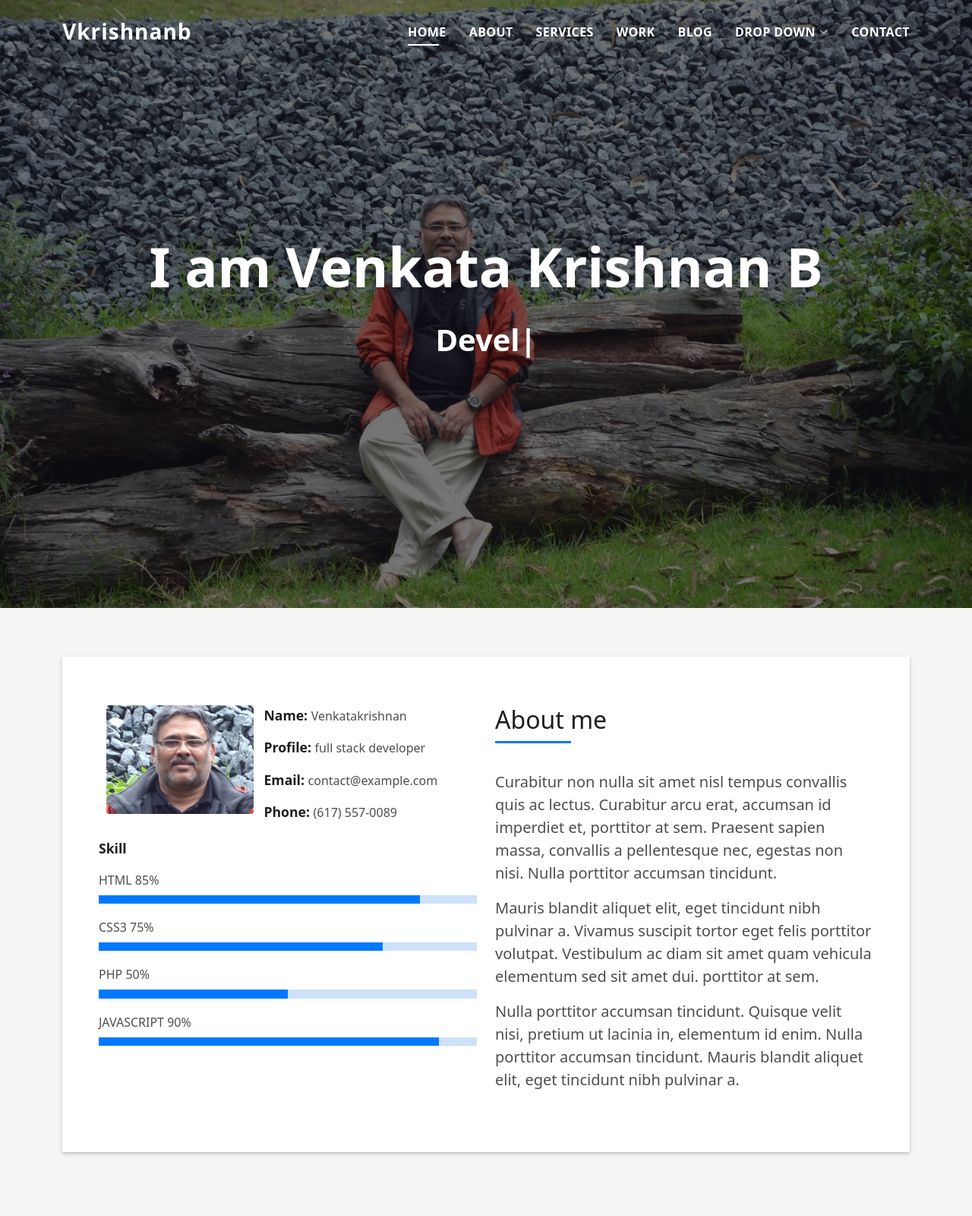
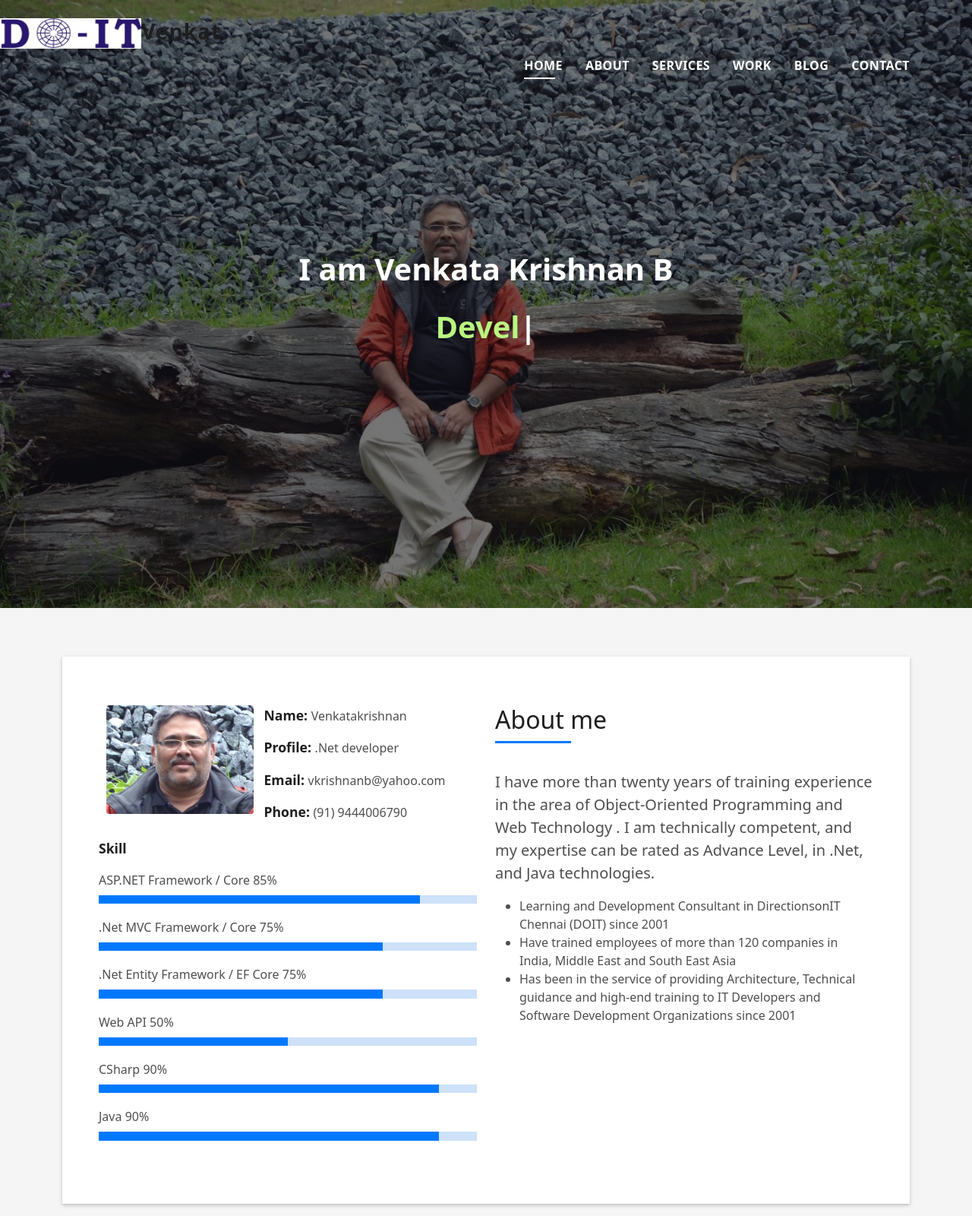
Before and after one commit to VKRISHNANB/VKRISHNANB.github.io, a plain HTML site: page index.html in a window 1280 px wide. Shown: the top 1600 px of the page at 76% size. Drawn offline with Linux system fonts and the light colour scheme.

Commit message:
Modified Index file

```diff
--- a/index.html
+++ b/index.html
@@ -28,12 +28,13 @@
 
   <!-- ======= Header ======= -->
   <header id="header" class="fixed-top">
-    <div class="container d-flex align-items-center justify-content-between">
-
-      <h1 class="logo"><a href="index.html">Vkrishnanb</a></h1>
+    <div>
+      <a href="index.html" class="logo"><img src="assets/img/doitlogo.png" alt="" class="img-fluid">Venkat</a>
+    </div>
+    <!--<div class="container d-flex align-items-center justify-content-between">-->
+      <div class="container d-flex align-items-center justify-content-end">
       <!-- Uncomment below if you prefer to use an image logo -->
-      <!-- <a href="index.html" class="logo"><img src="assets/img/logo.png" alt="" class="img-fluid"></a>-->
-
+      <!--<h1 class="logo"><a href="index.html">Vkrishnanb</a></h1>-->
       <nav id="navbar" class="navbar">
         <ul>
           <li><a class="nav-link scrollto active" href="#hero">Home</a></li>
@@ -41,42 +42,25 @@
           <li><a class="nav-link scrollto" href="#services">Services</a></li>
           <li><a class="nav-link scrollto " href="#work">Work</a></li>
           <li><a class="nav-link scrollto " href="#blog">Blog</a></li>
-          <li class="dropdown"><a href="#"><span>Drop Down</span> <i class="bi bi-chevron-down"></i></a>
-            <ul>
-              <li><a href="#">Drop Down 1</a></li>
-              <li class="dropdown"><a href="#"><span>Deep Drop Down</span> <i class="bi bi-chevron-right"></i></a>
-                <ul>
-                  <li><a href="#">Deep Drop Down 1</a></li>
-                  <li><a href="#">Deep Drop Down 2</a></li>
-                  <li><a href="#">Deep Drop Down 3</a></li>
-                  <li><a href="#">Deep Drop Down 4</a></li>
-                  <li><a href="#">Deep Drop Down 5</a></li>
-                </ul>
-              </li>
-              <li><a href="#">Drop Down 2</a></li>
-              <li><a href="#">Drop Down 3</a></li>
-              <li><a href="#">Drop Down 4</a></li>
-            </ul>
-          </li>
           <li><a class="nav-link scrollto" href="#contact">Contact</a></li>
         </ul>
         <i class="bi bi-list mobile-nav-toggle"></i>
       </nav><!-- .navbar -->
-
     </div>
   </header><!-- End Header -->
 
   <!-- ======= Hero Section ======= -->
-  <div id="hero" class="hero route bg-image" width="200"
-  height="300" style="background-image: url(assets/img/bvkprofile-ooty.JPG)">
-    <div class="overlay-itro"></div>
+  <div id="hero" class="hero route bg-image" style="background-image: url(assets/img/bvkprofile-ooty.JPG)">
+    <div class="overlay-itro">
+    </div>
+    <div class="hero-content display-table">
+      <div class="table-cell"></div>
+    </div>
     <div class="hero-content display-table">
       <div class="table-cell">
         <div class="container">
-         <!-- <p class="display-6 color-d">Hello, world!</p>-->
-          <h1 class="hero-title mb-4">I am Venkata Krishnan B</h1>
-          <p class="hero-subtitle"><span class="typed" data-typed-items="Mentor, Developer, Freelancer"></span></p>
-          <!-- <p class="pt-3"><a class="btn btn-primary btn js-scroll px-4" href="#about" role="button">Learn More</a></p> -->
+          <p class="hero-subtitle mt-6">I am Venkata Krishnan B</p>
+          <p class="hero-subtitle"><span style="color:rgb(184, 245, 127);" class="typed" data-typed-items="Mentor, Developer, Freelancer"></span></p>
         </div>
       </div>
     </div>
@@ -101,27 +85,35 @@
                     <div class="col-sm-6 col-md-7">
                       <div class="about-info">
                         <p><span class="title-s">Name: </span> <span>Venkatakrishnan</span></p>
-                        <p><span class="title-s">Profile: </span> <span>full stack developer</span></p>
-                        <p><span class="title-s">Email: </span> <span>contact@example.com</span></p>
-                        <p><span class="title-s">Phone: </span> <span>(617) 557-0089</span></p>
+                        <p><span class="title-s">Profile: </span> <span>.Net developer</span></p>
+                        <p><span class="title-s">Email: </span> <span>vkrishnanb@yahoo.com</span></p>
+                        <p><span class="title-s">Phone: </span> <span>(91) 9444006790</span></p>
                       </div>
                     </div>
                   </div>
                   <div class="skill-mf">
                     <p class="title-s">Skill</p>
-                    <span>HTML</span> <span class="pull-right">85%</span>
+                    <span>ASP.NET Framework / Core</span> <span class="pull-right">85%</span>
                     <div class="progress">
                       <div class="progress-bar" role="progressbar" style="width: 85%;" aria-valuenow="85" aria-valuemin="0" aria-valuemax="100"></div>
                     </div>
-                    <span>CSS3</span> <span class="pull-right">75%</span>
+                    <span>.Net MVC Framework / Core</span> <span class="pull-right">75%</span>
                     <div class="progress">
                       <div class="progress-bar" role="progressbar" style="width: 75%" aria-valuenow="75" aria-valuemin="0" aria-valuemax="100"></div>
                     </div>
-                    <span>PHP</span> <span class="pull-right">50%</span>
+                    <span>.Net Entity Framework / EF Core</span> <span class="pull-right">75%</span>
+                    <div class="progress">
+                      <div class="progress-bar" role="progressbar" style="width: 75%" aria-valuenow="75" aria-valuemin="0" aria-valuemax="100"></div>
+                    </div>
+                    <span>Web API</span> <span class="pull-right">50%</span>
                     <div class="progress">
                       <div class="progress-bar" role="progressbar" style="width: 50%" aria-valuenow="50" aria-valuemin="0" aria-valuemax="100"></div>
                     </div>
-                    <span>JAVASCRIPT</span> <span class="pull-right">90%</span>
+                    <span>CSharp</span> <span class="pull-right">90%</span>
+                    <div class="progress">
+                      <div class="progress-bar" role="progressbar" style="width: 90%" aria-valuenow="90" aria-valuemin="0" aria-valuemax="100"></div>
+                    </div>
+                    <span>Java</span> <span class="pull-right">90%</span>
                     <div class="progress">
                       <div class="progress-bar" role="progressbar" style="width: 90%" aria-valuenow="90" aria-valuemin="0" aria-valuemax="100"></div>
                     </div>
@@ -135,20 +127,14 @@
                       </h5>
                     </div>
                     <p class="lead">
-                      Curabitur non nulla sit amet nisl tempus convallis quis ac lectus. Curabitur arcu erat, accumsan id
-                      imperdiet et, porttitor
-                      at sem. Praesent sapien massa, convallis a pellentesque nec, egestas non nisi. Nulla
-                      porttitor accumsan tincidunt.
+                      I have more than twenty years of training experience in the area of Object-Oriented Programming and Web Technology . I am technically competent, and my expertise can be rated as Advance Level, in .Net, and Java technologies.
                     </p>
                     <p class="lead">
-                      Mauris blandit aliquet elit, eget tincidunt nibh pulvinar a. Vivamus suscipit tortor eget felis
-                      porttitor volutpat. Vestibulum
-                      ac diam sit amet quam vehicula elementum sed sit amet dui. porttitor at sem.
-                    </p>
-                    <p class="lead">
-                      Nulla porttitor accumsan tincidunt. Quisque velit nisi, pretium ut lacinia in, elementum id enim.
-                      Nulla porttitor accumsan
-                      tincidunt. Mauris blandit aliquet elit, eget tincidunt nibh pulvinar a.
+                      <ul>
+                      <li>Learning and Development Consultant in DirectionsonIT Chennai (DOIT) since 2001 </li>
+                      <li>Have trained employees of more than 120 companies in India, Middle East and South East Asia</li>
+                      <li>Has been in the service of providing Architecture, Technical guidance and high-end training to IT Developers and Software Development Organizations since 2001</li>
+                    </ul>
                     </p>
                   </div>
                 </div>
```
Also changed, not shown: blog-single.html (+12 -12 lines), portfolio-details.html (+12 -12 lines), Readme.txt, assets/img/DOITVENKATLOGO.jpg (added), assets/img/doitlogo.png (added).
